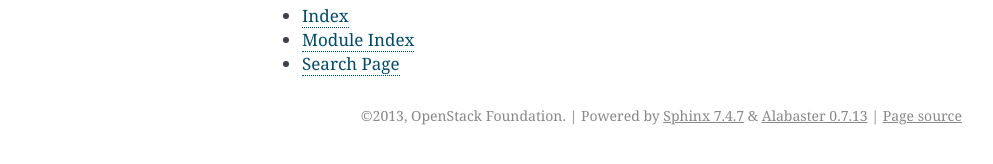
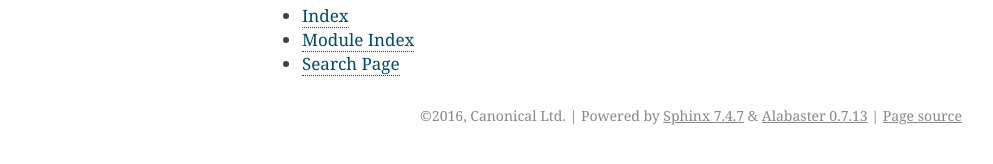
Before and after one commit to canonical/pylxd, a Sphinx documentation site: the page built from doc/source/index.rst, in a window 1280 px wide. Shown: the part 631-795 px from the top of the page, without its empty margins (148-1141 px from the left). Built offline with Sphinx 7.4.7, drawn with Linux system fonts in a browser that asks for light colours; pages that are not in the unit, such as notebooks, are missing from menus.

Commit message:
Update skeleton copyright (not OpenStack Foundation)

```diff
--- a/doc/source/conf.py
+++ b/doc/source/conf.py
@@ -37,7 +37,7 @@ master_doc = 'index'
 
 # General information about the project.
 project = u'pylxd'
-copyright = u'2013, OpenStack Foundation'
+copyright = u'2016, Canonical Ltd'
 
 # If true, '()' will be appended to :func: etc. cross-reference text.
 add_function_parentheses = True
@@ -67,7 +67,7 @@ latex_documents = [
     ('index',
      '%s.tex' % project,
      u'%s Documentation' % project,
-     u'OpenStack Foundation', 'manual'),
+     u'Canonical Ltd', 'manual'),
 ]
 
 # Example configuration for intersphinx: refer to the Python standard library.
```
